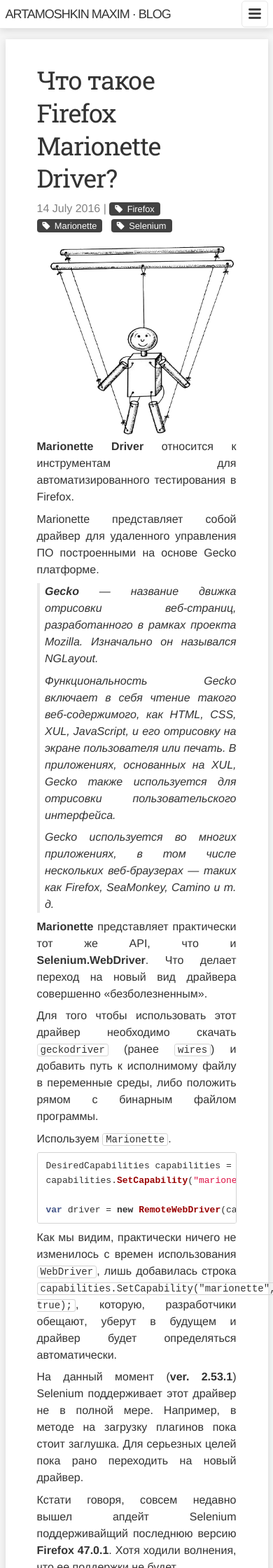
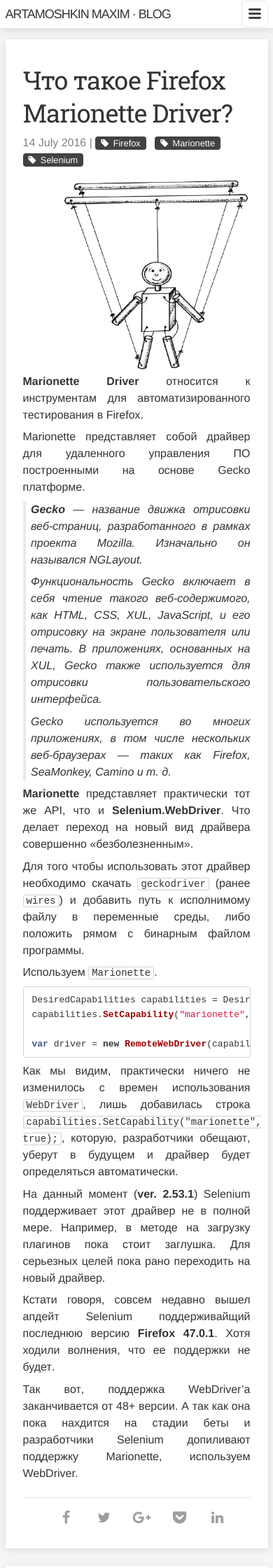
Before and after one commit to martamoshkin/blog.zverit.com, a Jekyll site: the page built from _posts/2016-7-15-what-is-firefox-marionette-driver.md, in a window 390 px wide. Shown: the top 2240 px of the page at 70% size. Built offline with Jekyll 4.4.1, drawn with Linux system fonts in a browser that asks for light colours; comment, search, counter and statistics services are not loaded.

Commit message:
fix mobile paddings

```diff
--- a/_sass/_layout.scss
+++ b/_sass/_layout.scss
@@ -184,6 +184,12 @@
   box-shadow: 0 0.005em 0.01em 0 rgba(0, 0, 0, .12), 0 2px 10px 0 rgba(0, 0, 0, .12) !important;
 }
 
+@include media-query($on-palm) {
+	article, .arcives, .expo-section, #disqus_thread {
+  		padding: 35px 25px 22px 25px;
+	}
+}
+
 .page-content {
   padding: $spacing-unit 0;
   min-height: 70vh;
@@ -218,6 +224,14 @@
     box-shadow: 0 0.005em 0.01em 0 rgba(0, 0, 0, .12), 0 2px 10px 0 rgba(0, 0, 0, .12) !important;
     margin-bottom: $spacing-unit;
   }
+}
+
+@include media-query($on-palm) {
+	.post-list{
+		> li {
+			padding: 15px 25px 22px 25px;
+		}
+	}
 }
 
 .post-meta {
```
